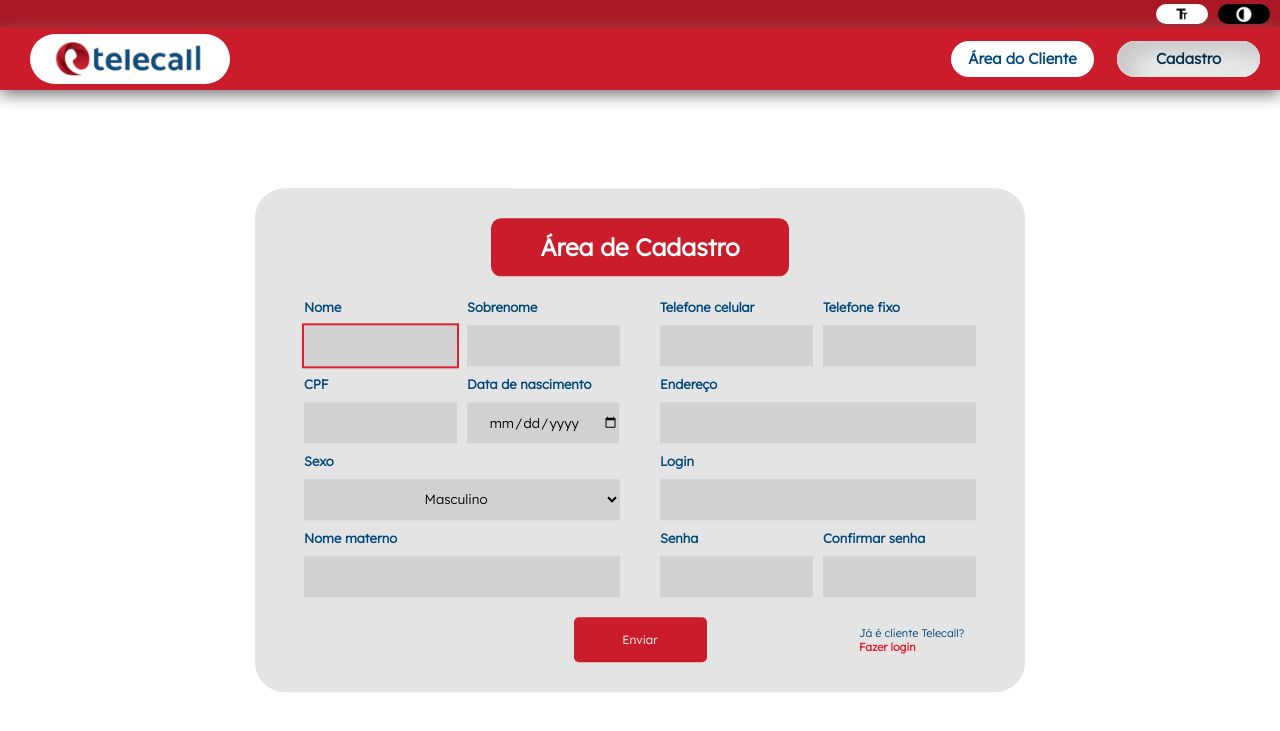
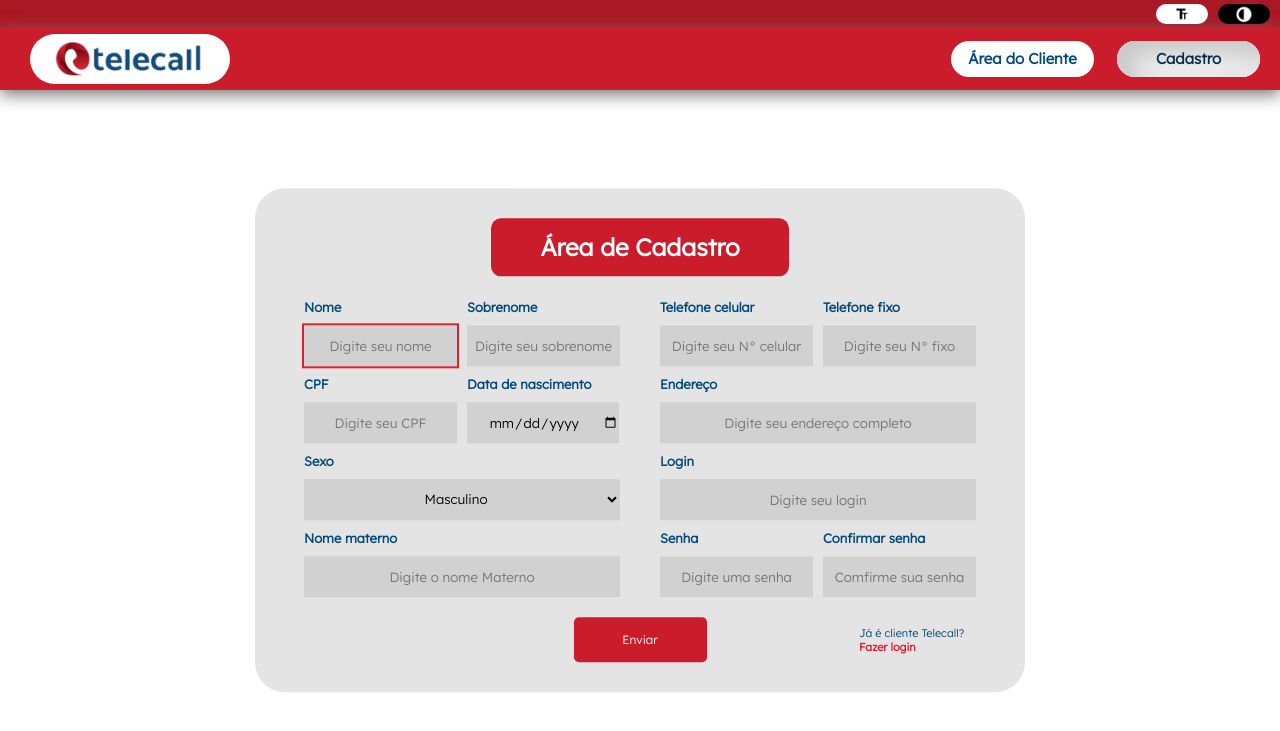
Before and after one commit to Lizandro-melo/ProjetoTelecall, a PHP site: page /paginaCadastro.html in a window 1280 px wide. Shown: the top 731 px of the page. Run offline with PHP 8.4, Linux system fonts and the light colour scheme.

Commit message:
Demo v1.8

```diff
--- a/js/cadastro/envioDados.js
+++ b/js/cadastro/envioDados.js
@@ -1,11 +1,11 @@
 const cadastrar = () => {
     botao.addEventListener("click", (event) => {
         event.preventDefault();
-        if (verificarCampos()) return
-
+        if (verificarCampos()) return console.log("Não enviou") //teste de campos
         const user = criarUser();
         localStorage.setItem("user", JSON.stringify(user));
-        window.open("index.html",  "_self")
+        console.log("Enviou os dados")
+        //window.open("index.html",  "_self")
     })
 }
 
--- a/js/cadastro/validarCampos.js
+++ b/js/cadastro/validarCampos.js
@@ -1,6 +1,6 @@
 const cpfInput = document.getElementById("cpf");
 
-cpfInput.addEventListener("input", function () {
+cpfInput.addEventListener("input", () => {
     let cpf = cpfInput.value;
     cpf = cpf.replace(/\D/g, ""); // Remove qualquer caractere não numérico
 
--- /dev/null
+++ b/js/darkTheme.js
@@ -0,0 +1,95 @@
+/*
+mudam{
+    --text-color-article: #dfdfdf;
+    --bg-color-form: #858585b6;
+    --text-planos-color: #ffffff;
+    --bg-color-article: #3a3a3a;
+    --shadow-color-primary: #333333;
+    --shadow-color-secundary: #363636;
+    --bg-color-padrao: #2e2e2e;
+    --text-button-hover: black;
+    --bg-color-button-theme: white;
+    --invert:100;
+}
+
+white
+    :root {
+    --text-color-article: #004A7B;
+    --bg-color-form: #d9d9d9b6;
+    --text-planos-color: #006bcd;
+    --bg-color-article: #f0f0f0;
+    --shadow-color-primary: #e7e7e7;
+    --shadow-color-secundary: #ffffff;
+    --bg-color-padrao: white;
+    --text-button-hover: white;
+    --bg-color-button-theme: black;
+    --invert:0;
+}
+*/
+
+const [classNames, blacks, whites] = [[
+    "--text-color-article",
+    "--bg-color-form",
+    "--text-planos-color",
+    "--bg-color-article",
+    "--shadow-color-primary",
+    "--shadow-color-secundary",
+    "--bg-color-padrao",
+    "--text-button-hover",
+    "--bg-color-button-theme",
+    "--invert"
+], [
+    "#dfdfdf",
+    "#858585b6",
+    "#ffffff",
+    "#3a3a3a",
+    "#333333",
+    "#363636",
+    "#2e2e2e",
+    "black",
+    "white",
+    100
+], [
+    "#004A7B",
+    "#d9d9d9b6",
+    "#006bcd",
+    "#f0f0f0",
+    "#e7e7e7",
+    "#ffffff",
+    "white",
+    "white",
+    "black",
+    0
+]]
+
+const buttonThemes = document.getElementById('themes');
+const bodyDoc = document.body;
+
+function carregamentoDaPagina(){
+    if (localStorage.getItem("themes") == "black") {
+        trocarTema(classNames, blacks)
+        localStorage.setItem("themes", "black")
+    } else if (localStorage.getItem("themes") == "white") {
+        trocarTema(classNames, whites)
+        localStorage.setItem("themes", "white")
+    }
+}
+
+buttonThemes.addEventListener("click", () => {
+    if (localStorage.getItem("themes") == "white" || localStorage.getItem("themes") == null) {
+        trocarTema(classNames, blacks)
+    } else if (localStorage.getItem("themes") == "black") {
+        trocarTema(classNames, whites)
+    }
+})
+
+const trocarTema = (classname,color) => {
+    for (let i = 0; i <= classname.length; i++) {
+        bodyDoc.style.setProperty(classname[i], color[i])
+        if (localStorage.getItem("themes") == "black") {
+            localStorage.setItem("themes", "white")
+        }else{
+            localStorage.setItem("themes", "black")
+        }
+    }
+}
--- a/js/verificarCampos.js
+++ b/js/verificarCampos.js
@@ -2,9 +2,11 @@ const botao = document.querySelector("#button-cadastro");
 const entradas = document.getElementsByName("entradas");
 
 const verificarCampos = () => {
-    let boo = false;
+    let teste = false;
+
     entradas.forEach(entrada => {
-        if (entrada.value === "") boo = true;
+        if (entrada.value == "") teste = true; // verifica se os campos estão vazios;
     });
-    return boo;
+    if (entradas[10].value != entradas[11].value) teste = true; // verifica se os campos de senha estão com os valores iguais
+    return teste;
 }
--- a/paginaCadastro.html
+++ b/paginaCadastro.html
@@ -10,16 +10,12 @@
     <title>Telecall - Cadastro</title>
 </head>
 
-<body>
+<body onload="carregamentoDaPagina()">
     <header>
         <nav id="header-secundario">
             <ul>
-                <li>
-                    <img src="img/icons/icons-buttons/TTps.png" alt="icone-font" />
-                </li>
-                <li>
-                    <img src="img/icons/icons-buttons/icone_ps.png" alt="icone-tema" />
-                </li>
+                <li><button id="font" ><img src="img/icons/icons-buttons/TTps.png" alt="icone-font"></button></li>
+                <li><button id="themes"><img  src="img/icons/icons-buttons/icone_ps.png" alt="icone-tema"></button></li>
             </ul>
         </nav>
         <section id="primary-header">
@@ -46,17 +42,17 @@
                     <section class="area-dupla">
                         <div>
                             <label for="nome">Nome</label>
-                            <input name="entradas" type="text" id="nome" autofocus />
+                            <input placeholder="Digite seu nome"  name="entradas" type="text" id="nome" autofocus />
                         </div>
                         <div>
                             <label for="sobrenome">Sobrenome</label>
-                            <input name="entradas" type="text" id="sobrenome" />
+                            <input placeholder="Digite seu sobrenome"  name="entradas" type="text" id="sobrenome" />
                         </div>
                     </section>
                     <section class="area-dupla">
                         <div>
                             <label for="cpf">CPF</label>
-                            <input name="entradas" type="text" id="cpf" maxlength="14" />
+                            <input placeholder="Digite seu CPF"  name="entradas" type="text" id="cpf" maxlength="14" />
                         </div>
                         <div>
                             <label for="data">Data de nascimento</label>
@@ -70,31 +66,31 @@
                         <option value="o">Outros</option>
                     </select>
                     <label for="nome-materno">Nome materno</label>
-                    <input name="entradas" type="text" id="nome-materno" />
+                    <input placeholder="Digite o nome Materno"  name="entradas" type="text" id="nome-materno" />
                 </section>
                 <section class="container-entradas-cadastro" id="area-direita">
                     <section class="area-dupla">
                         <div>
                             <label for="tel-cel">Telefone celular</label>
-                            <input name="entradas" type="tel" id="tel-cel" />
+                            <input placeholder="Digite seu N° celular"  name="entradas" type="tel" id="tel-cel" />
                         </div>
                         <div>
                             <label for="tel-fix">Telefone fixo</label>
-                            <input name="entradas" type="tel" id="tel-fix" />
+                            <input placeholder="Digite seu N° fixo"  name="entradas" type="tel" id="tel-fix" />
                         </div>
                     </section>
                     <label for="endereco">Endereço</label>
-                    <input name="entradas" type="text" id="endereco" />
+                    <input placeholder="Digite seu endereço completo"  name="entradas" type="text" id="endereco" />
                     <label for="login">Login</label>
-                    <input name="entradas" type="text" id="login" />
+                    <input placeholder="Digite seu login"  name="entradas" type="text" id="login" />
                     <section class="area-dupla">
                         <div>
                             <label for="senha">Senha</label>
-                            <input name="entradas" type="password" id="senha" />
+                            <input placeholder="Digite uma senha"  name="entradas" type="password" id="senha" />
                         </div>
                         <div>
                             <label for="confirm-senha">Confirmar senha</label>
-                            <input name="entradas" type="password" id="confirm-senha" />
+                            <input placeholder="Comfirme sua senha" name="entradas" type="password" id="confirm-senha" />
                         </div>
                     </section>
                 </section>
@@ -113,6 +109,7 @@
     <script src="js/cadastro/createUser.js"></script>
     <script src="js/cadastro/envioDados.js"></script>
     <script src="js/cadastro/validarCampos.js"></script>
+    <script src="js/darkTheme.js"></script>
 </body>
 
 </html>
--- a/style.css
+++ b/style.css
@@ -14,13 +14,23 @@
     --primary-color: #CA1C2A;
     --secundary-color: #AA1824;
     --text-primary-color: #004A7B;
+    --text-color-article: #004A7B;
     --bg-color-form: #d9d9d9b6;
     --text-secundary-color: #DF202F;
     --bg-color-entradas: #D1D1D1;
     --text-planos-color: #006bcd;
+    --bg-color-article: #f0f0f0;
+    --shadow-color-primary: #e7e7e7;
+    --shadow-color-secundary: #ffffff;
+    --bg-color-padrao: white;
+    --text-button-hover: white;
+    --bg-color-button-theme: black;
+    --invert:0;
 }
 
+
 body {
+    background-color: var(--bg-color-padrao);
     width: 100%;
     height: 100%;
 }
@@ -42,8 +52,10 @@ body {
     margin: 0 10px;
 }
 
-#header-secundario ul li {
+
+#header-secundario ul li button{
     display: flex;
+    border: none;
     align-items: center;
     padding: 0 11px;
     height: 20px;
@@ -54,11 +66,15 @@ body {
     font-weight: bold;
 }
 
-#header-secundario ul li:nth-child(2) {
-    background-color: black;
+#themes {
+    background-color: var(--bg-color-button-theme) !important;
 }
 
-#header-secundario ul li img {
+#themes img{
+    filter: invert(var(--invert));
+}
+
+#header-secundario ul li button img {
     width: 30px;
 }
 
@@ -278,10 +294,6 @@ body {
     background-color: white !important;
 }
 
-.icon-theme-black {
-    filter: invert(100);
-}
-
 .formulario {
     position: absolute;
     top: 50%;
@@ -329,7 +341,7 @@ input,
 select {
     width: auto;
     height: 41px;
-    background-color: #D1D1D1;
+    background-color: var(--bg-color-entradas);
     border: none;
     text-align: center;
     transition: outline 80ms;
@@ -393,9 +405,10 @@ select:focus {
 }
 
 main {
+
     display: flex;
     flex-direction: column;
-    color: var(--text-primary-color);
+    color: var(--text-color-article);
 }
 
 #carrossel {
@@ -455,9 +468,9 @@ h2 {
     align-items: center;
     flex-direction: column;
     border-radius: 40px;
-    background: #f0f0f0;
-    box-shadow: -22px 22px 20px #e7e7e7,
-        22px -22px 20px #ffffff;
+    background: var(--bg-color-article);
+    box-shadow: -22px 22px 20px var(--shadow-color-primary),
+        22px -22px 20px var(--shadow-color-secundary);
     width: 230px;
     height: 230px;
     margin: 30px 30px;
@@ -510,6 +523,7 @@ h2 {
 
 #internet article button,
 #telefonia article button {
+    background-color: var(--bg-color-article);
     width: 100px;
     height: 30px;
     border: 1px solid var(--text-planos-color);
@@ -523,7 +537,7 @@ h2 {
 #internet article button:hover,
 #telefonia article button:hover {
     background-color: var(--text-planos-color);
-    color: white;
+    color: var(--text-button-hover);
 }
 
 #mapa {
@@ -535,8 +549,8 @@ h2 {
 
 #display-map {
     border-radius: 40px;
-    box-shadow: -22px 22px 20px #c9c9c9,
-        22px -22px 20px #ffffff;
+    box-shadow: -22px 22px 20px var(--shadow-color-primary),
+        22px -22px 20px var(--shadow-color-secundary);
     margin: 40px 0 70px 0;
     transition: transform 0.5s;
     border: none;
```
Also changed, not shown: index.html (+6 -5 lines), paginaPrincipal.html (+6 -5 lines).
